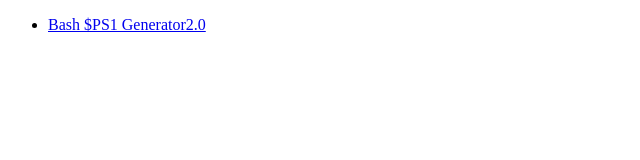
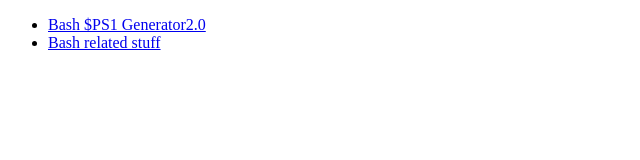
Before and after one commit to shawxu/shawxu.github.io, a plain HTML site: page index.html in a window 1280 px wide. Shown: the whole page, without its empty margins (0-640 px from the left). Drawn offline with Linux system fonts and the light colour scheme.

Commit message:
加入有用的链接

```diff
--- a/index.html
+++ b/index.html
@@ -8,7 +8,7 @@
     <div>
       <ul>
         <li><a href="https://www.kirsle.net/wizards/ps1.html">Bash $PS1 Generator2.0</a></li>
-
+        <li><a href="https://jin-yang.github.io/post/linux-bash-related-stuff.html">Bash related stuff</a></li>
       </ul>
     </div>
   </body>
```
